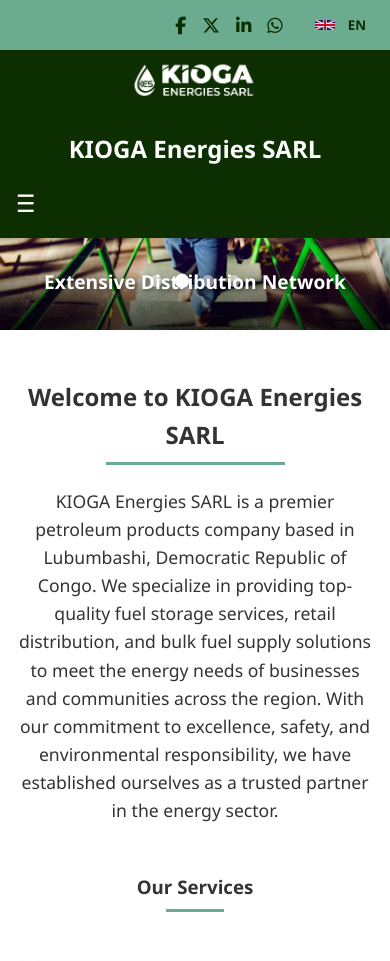
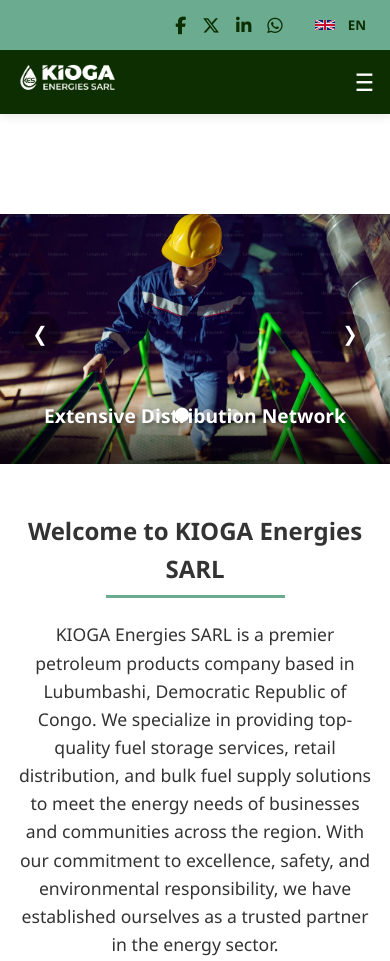
Before and after one commit to Kasuleronald/KIOGA, a plain HTML site: page index.html in a window 390 px wide. Shown: the top 961 px of the page. Drawn offline with Linux system fonts and the light colour scheme; grey boxes are pictures that could not be loaded.

Commit message:
Update index.html

```diff
--- a/index.html
+++ b/index.html
@@ -34,7 +34,11 @@
     width: 100%;
     top: 0;
     z-index: 1001;
-            transition: top 0.3s ease;
+    transition: all 0.3s ease;
+}
+
+.top-bar.scrolled {
+    top: -50px;
 }
 
 .top-bar .contact-info {
@@ -251,6 +255,35 @@
 
 /* ===== IMPROVED MOBILE SUBMENU STYLES ===== */
 @media (max-width: 768px) {
+    /* Remove fixed positioning for header in mobile */
+    header {
+        position: relative;
+        top: auto;
+        flex-direction: row;
+        padding: 0.5rem 1rem;
+    }
+
+    header.scrolled {
+        top: auto;
+        background-color: #0c2e01;
+    }
+
+    /* Hide the title in mobile view */
+    .title {
+        display: none;
+    }
+
+    /* Adjust slideshow margin since header isn't fixed anymore */
+    .slideshow-container {
+        margin-top: 0;
+    }
+
+    /* Adjust top-bar to be relative as well */
+    .top-bar {
+        position: relative;
+        top: auto !important;
+    }
+
     nav ul {
         flex-direction: column;
         gap: 0;
@@ -322,6 +355,13 @@
 
     .hamburger {
         display: block;
+    }
+}
+
+@media (max-width: 480px) {
+    /* Make logo smaller in very small screens */
+    .logo img {
+        height: 40px;
     }
 }
 
@@ -686,27 +726,8 @@
         justify-content: flex-end;
     }
 
-            header {
-                flex-direction: column;
-                padding: 1rem;
-                top: 40px;
-            }
-
-            header.scrolled {
-                top: 0;
-            }
-
-            .logo, .title {
-                margin-bottom: 1rem;
-            }
-
-            nav {
-                width: 100%;
-            }
-
     .slideshow-container {
         height: 300px;
-                margin-top: 80px;
     }
 
     .slide-overlay {
@@ -797,7 +818,7 @@
         <nav>
             <div class="hamburger" onclick="toggleMenu()">☰</div>
             <ul id="nav-menu">
-                <li><a href="#home">Home</a></li>
+                <li><a href="#home" data-i18n="nav-home">Home</a></li>
                 <li><a href="#services">Services</a></li>
                 <li class="dropdown">
                     <a href="#about">About Us <i class="fas fa-caret-down"></i></a>
@@ -1028,16 +1049,21 @@
             }, 5000);
         });
 
-        // Change header on scroll
+        // Change header behavior on scroll
 window.onscroll = function() {
     const header = document.querySelector('header');
     const topBar = document.querySelector('.top-bar');
-            if (window.scrollY > 50) {
+    const scrollPosition = window.scrollY;
+
+    // Only apply these effects on PC screens (width > 768px)
+    if (window.innerWidth > 768) {
+        if (scrollPosition > 50) {
             header.classList.add('scrolled');
-                topBar.style.top = '-50px';
+            topBar.classList.add('scrolled');
         } else {
             header.classList.remove('scrolled');
-                topBar.style.top = '0';
+            topBar.classList.remove('scrolled');
+        }
     }
 };
 
```
Lines whose indentation alone changed are shown as unchanged.
